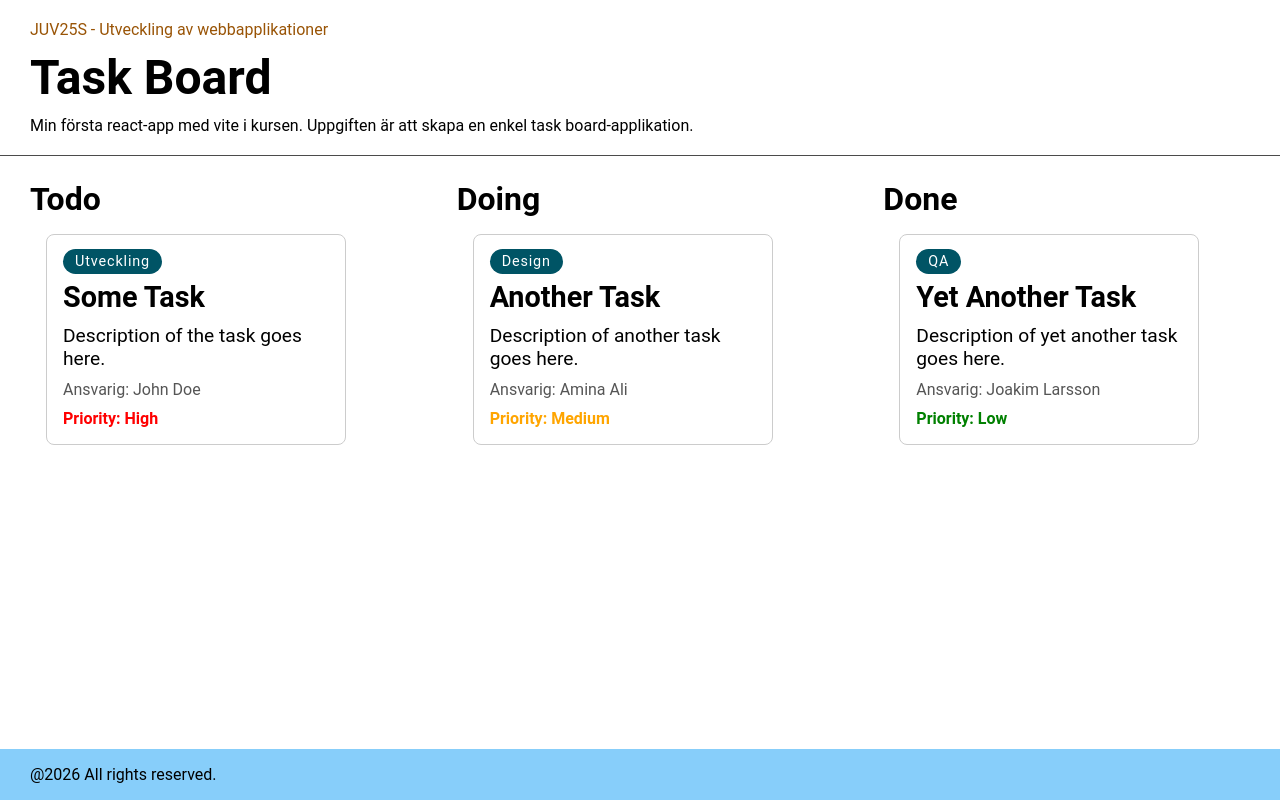
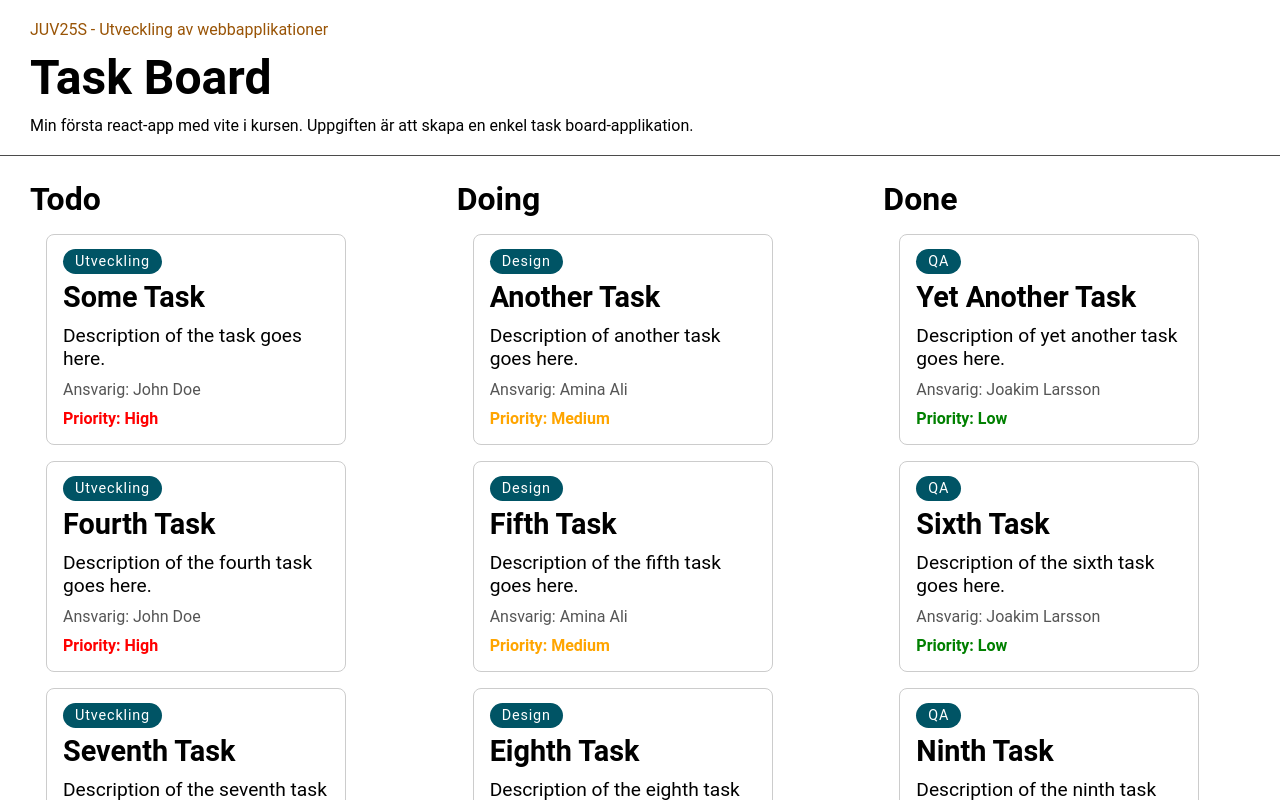
Before and after one commit to AnwarAsry/task-board, a React (Vite) app: page / in a window 1280 px wide. Shown: the top 800 px of the page. Built offline with nearby package versions, Linux system fonts and the light colour scheme.

Commit message:
del 3 done

```diff
--- a/src/App.tsx
+++ b/src/App.tsx
@@ -3,19 +3,121 @@ import { Column } from './components/Column';
 import { Footer } from './components/Footer';
 import { Header } from './components/Header'
 import { TaskCard } from './components/TaskCard';
+import type { Task } from './types/Task';
+
+const tasks: Task[] = [
+	{
+		id: 1,
+		title: "Some Task",
+		description: "Description of the task goes here.",
+		category: "Utveckling",
+		assignee: "John Doe",
+		priority: "High",
+		status: "todo"
+	},
+	{
+		id: 2,
+		title: "Another Task",
+		description: "Description of another task goes here.",
+		category: "Design",
+		assignee: "Amina Ali",
+		priority: "Medium",
+		status: "doing"
+	},
+	{
+		id: 3,
+		title: "Yet Another Task",
+		description: "Description of yet another task goes here.",
+		category: "QA",
+		assignee: "Joakim Larsson",
+		priority: "Low",
+		status: "done"
+	},
+	{
+		id: 4,
+		title: "Fourth Task",
+		description: "Description of the fourth task goes here.",
+		category: "Utveckling",
+		assignee: "John Doe",
+		priority: "High",
+		status: "todo"
+	},
+	{
+		id: 5,
+		title: "Fifth Task",
+		description: "Description of the fifth task goes here.",
+		category: "Design",
+		assignee: "Amina Ali",
+		priority: "Medium",
+		status: "doing"
+	},
+	{
+		id: 6,
+		title: "Sixth Task",
+		description: "Description of the sixth task goes here.",
+		category: "QA",
+		assignee: "Joakim Larsson",
+		priority: "Low",
+		status: "done"
+	},
+	{
+		id: 7,
+		title: "Seventh Task",
+		description: "Description of the seventh task goes here.",
+		category: "Utveckling",
+		assignee: "John Doe",
+		priority: "High",
+		status: "todo"
+	},
+	{
+		id: 8,
+		title: "Eighth Task",
+		description: "Description of the eighth task goes here.",
+		category: "Design",
+		assignee: "Amina Ali",
+		priority: "Medium",
+		status: "doing"
+	},
+	{
+		id: 9,
+		title: "Ninth Task",
+		description: "Description of the ninth task goes here.",
+		category: "QA",
+		assignee: "Joakim Larsson",
+		priority: "Low",
+		status: "done"
+	}
+];
 
 function App() {
+
+	const todos: Task[] = tasks.filter(task => task.status === "todo");
+	const doing: Task[] = tasks.filter(task => task.status === "doing");
+	const done: Task[] = tasks.filter(task => task.status === "done");
+
 	return <>
 		<Header />
 		<main>
 			<Column title="Todo">
-				<TaskCard id={1} title="Some Task" description="Description of the task goes here." category="Utveckling" assignee="John Doe" priority="High" />
+				{
+					todos.map(task => (
+						<TaskCard key={task.id} {...task} />
+					))
+				}
 			</Column>
 			<Column title="Doing">
-				<TaskCard id={2} title="Another Task" description="Description of another task goes here." category="Design" assignee="Amina Ali" priority="Medium" />
+				{
+					doing.map(task => (
+						<TaskCard key={task.id} {...task} />
+					))
+				}
 			</Column>
 			<Column title="Done">
-				<TaskCard id={3} title="Yet Another Task" description="Description of yet another task goes here." category="QA" assignee="Joakim Larsson" priority="Low" />
+				{
+					done.map(task => (
+						<TaskCard key={task.id} {...task} />
+					))
+				}
 			</Column>
 		</main>
 		<Footer />
--- /dev/null
+++ b/src/types/Task.ts
@@ -0,0 +1,13 @@
+type Task = {
+    id: number;
+    title: string;
+    description: string;
+    category: string;
+    assignee: string;
+    priority: 'High' | 'Medium' | 'Low';
+    status: TaskStatus;
+}
+
+type TaskStatus = 'todo' | 'doing' | 'done';
+
+export type { Task, TaskStatus };
```
